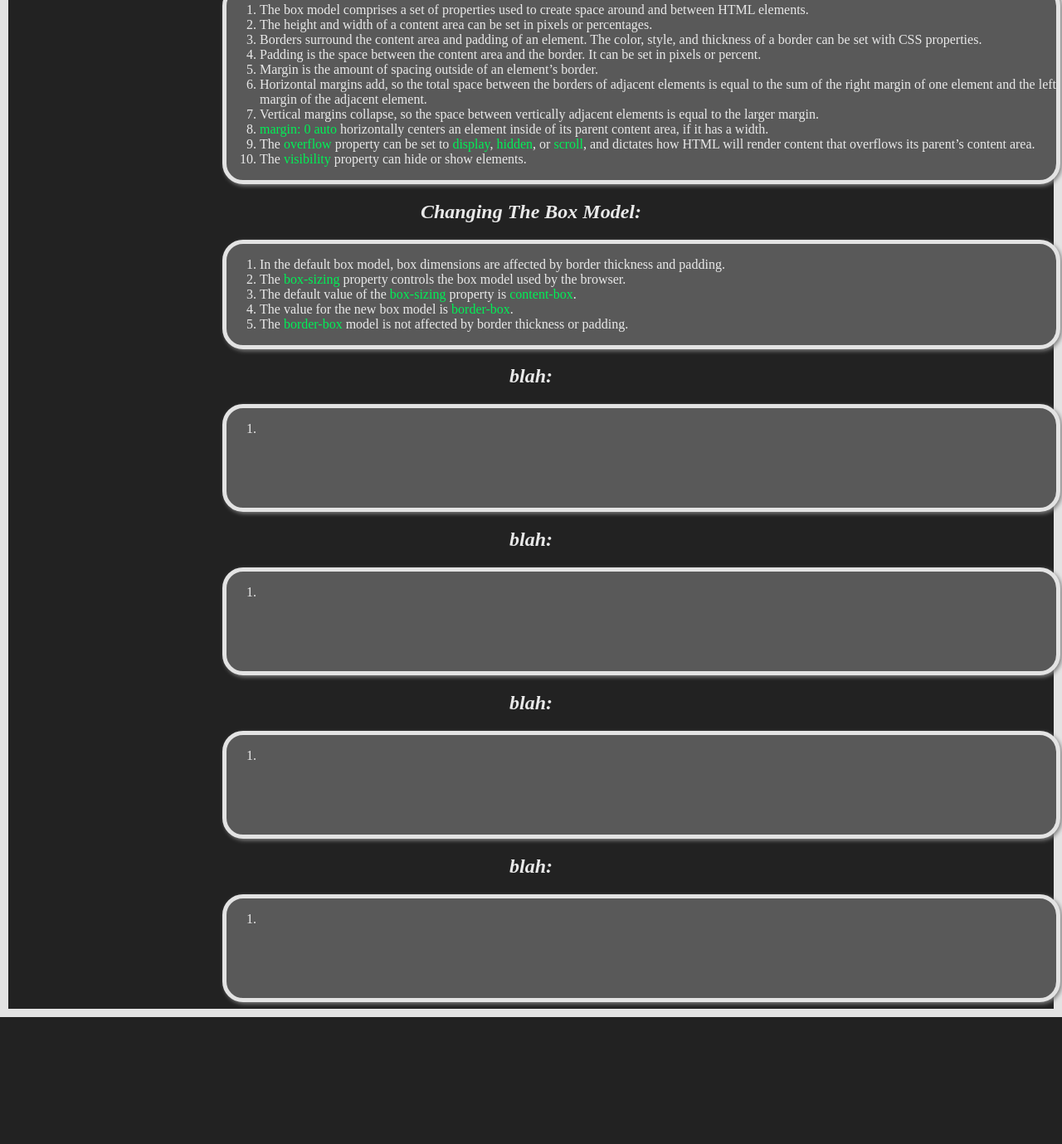
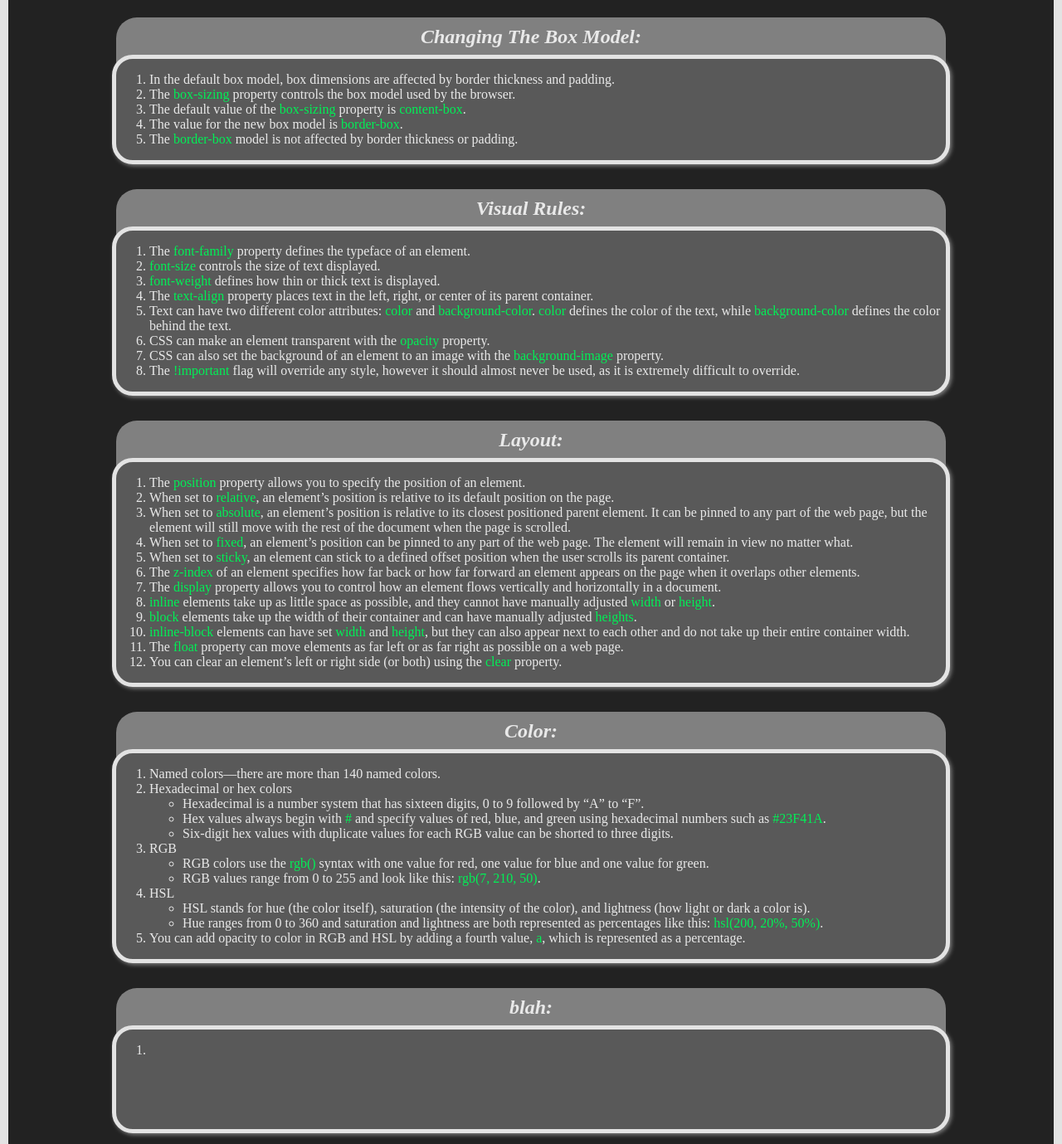
Before and after one commit to ButterFlyBoi417/Html-Review-Website, a plain HTML site: page CSS_Rev.html in a window 1280 px wide. Shown: the part 1418-2797 px from the top of the page at 83% size. Before the commit the page ends 2644 px from the top, so only its background shows below. Drawn offline with Linux system fonts and the light colour scheme.

Commit message:
Added more review

```diff
--- a/CSS_Rev.html
+++ b/CSS_Rev.html
@@ -70,20 +70,6 @@
 		</ol>
 	</section>
 
-	<h2><em>Visual Rules:</em></h2>
-	<section id="visualRules">
-		<ol>
-			<li>The <font class='ref'>font-family</font> property defines the typeface of an element.</li>
-			<li><font class='ref'>font-size</font> controls the size of text displayed.</li>
-			<li><font class='ref'>font-weight</font> defines how thin or thick text is displayed.</li>
-			<li>The <font class='ref'>text-align</font> property places text in the left, right, or center of its parent container.</li>
-			<li>Text can have two different color attributes: <font class='ref'>color</font> and <font class='ref'>background-color</font>. <font class='ref'>color</font> defines the color of the text, while <font class='ref'>background-color</font> defines the color behind the text.</li>
-			<li>CSS can make an element transparent with the <font class='ref'>opacity</font> property.</li>
-			<li>CSS can also set the background of an element to an image with the <font class='ref'>background-image</font> property.</li>
-			<li>The <font class='ref'>!important</font> flag will override any style, however it should almost never be used, as it is extremely difficult to override.</li>
-		</ol>
-	</section>
-
 	<h2><em>The Box Model:</em></h2>
 	<section id="theBoxModel">
 		<ol>
@@ -108,6 +94,70 @@
 			<li>The default value of the <font class='ref'>box-sizing</font> property is <font class='ref'>content-box</font>.</li>
 			<li>The value for the new box model is <font class='ref'>border-box</font>.</li>
 			<li>The <font class='ref'>border-box</font> model is not affected by border thickness or padding.</li>
+		</ol>
+	</section>
+
+	<h2><em>Visual Rules:</em></h2>
+	<section id="VisualRules">
+		<ol>
+			<li>The <font class='ref'>font-family</font> property defines the typeface of an element.</li>
+			<li><font class='ref'>font-size</font> controls the size of text displayed.</li>
+			<li><font class='ref'>font-weight</font> defines how thin or thick text is displayed.</li>
+			<li>The <font class='ref'>text-align</font> property places text in the left, right, or center of its parent container.</li>
+			<li>Text can have two different color attributes: <font class='ref'>color</font> and <font class='ref'>background-color</font>. <font class='ref'>color</font> defines the color of the text, while <font class='ref'>background-color</font> defines the color behind the text.</li>
+			<li>CSS can make an element transparent with the <font class='ref'>opacity</font> property.</li>
+			<li>CSS can also set the background of an element to an image with the <font class='ref'>background-image</font> property.</li>
+			<li>The <font class='ref'>!important</font> flag will override any style, however it should almost never be used, as it is extremely difficult to override.</li>
+		</ol>
+	</section>
+
+	<h2><em>Layout:</em></h2>
+	<section id="layout">
+		<ol>
+			<li>The <font class='ref'>position</font> property allows you to specify the position of an element.</li>
+			<li>When set to <font class='ref'>relative</font>, an element’s position is relative to its default position on the page.</li>
+			<li>When set to <font class='ref'>absolute</font>, an element’s position is relative to its closest positioned parent element. It can be pinned to any part of the web page, but the element will still move with the rest of the document when the page is scrolled.</li>
+			<li>When set to <font class='ref'>fixed</font>, an element’s position can be pinned to any part of the web page. The element will remain in view no matter what.</li>
+			<li>When set to <font class='ref'>sticky</font>, an element can stick to a defined offset position when the user scrolls its parent container.</li>
+			<li>The <font class='ref'>z-index</font> of an element specifies how far back or how far forward an element appears on the page when it overlaps other elements.</li>
+			<li>The <font class='ref'>display</font> property allows you to control how an element flows vertically and horizontally in a document.</li>
+			<li><font class='ref'>inline</font> elements take up as little space as possible, and they cannot have manually adjusted <font class='ref'>width</font> or <font class='ref'>height</font>.</li>
+			<li><font class='ref'>block</font> elements take up the width of their container and can have manually adjusted <font class='ref'>heights</font>.</li>
+			<li><font class='ref'>inline-block</font> elements can have set <font class='ref'>width</font> and <font class='ref'>height</font>, but they can also appear next to each other and do not take up their entire container width.</li>
+			<li>The <font class='ref'>float</font> property can move elements as far left or as far right as possible on a web page.</li>
+			<li>You can clear an element’s left or right side (or both) using the <font class='ref'>clear</font> property.</li>
+		</ol>
+	</section>
+
+	<h2><em>Color:</em></h2>
+	<section id="color">
+		<ol>
+			<li>Named colors—there are more than 140 named colors.</li>
+			<li>Hexadecimal or hex colors</li>
+			<ul>
+				<li>Hexadecimal is a number system that has sixteen digits, 0 to 9 followed by “A” to “F”.</li>
+				<li>Hex values always begin with <font class='ref'>#</font> and specify values of red, blue, and green using hexadecimal numbers such as <font class='ref'>#23F41A</font>.</li>
+				<li>Six-digit hex values with duplicate values for each RGB value can be shorted to three digits.</li>
+			</ul>
+			<li>RGB</li>
+			<ul>
+				<li>RGB colors use the <font class='ref'>rgb()</font> syntax with one value for red, one value for blue and one value for green.</li>
+				<li>RGB values range from 0 to 255 and look like this: <font class='ref'>rgb(7, 210, 50)</font>.</li>
+			</ul>
+			<li>HSL</li>
+			<ul>
+				<li>HSL stands for hue (the color itself), saturation (the intensity of the color), and lightness (how light or dark a color is).</li>
+				<li>Hue ranges from 0 to 360 and saturation and lightness are both represented as percentages like this: <font class='ref'>hsl(200, 20%, 50%)</font>.</li>
+			</ul>
+			<li>You can add opacity to color in RGB and HSL by adding a fourth value, <font class='ref'>a</font>, which is represented as a percentage.</li>
+
+		</ol>
+	</section>
+
+	<h2><em>blah:</em></h2>
+	<section id="blah">
+		<ol>
+			<li></li>
 		</ol>
 	</section>
 
--- a/htmlReviewStyles.css
+++ b/htmlReviewStyles.css
@@ -1,5 +1,14 @@
 h2 {
+	background-color: grey;
+	width: 1000px;
+	height: 40px;
+	padding-top: 10px;
+	padding-bottom: 10px;
+	border-radius: 25px 25px 0px 0px;
 	text-align: center;
+	margin: 0 auto;
+	margin-bottom: -15px;
+	margin-top: 30px;
 }
 
 .ref {
@@ -35,6 +44,10 @@ a {
 	padding-left: 20px;
 }
 
+#mdn {
+	display: inline-block;
+}
+
 #Table_of_Contents {
 	border: 5px solid #e3e3e3;
 	width: 400px;
@@ -64,7 +77,7 @@ a {
 	width: 1000px; height: 350px;
 	background-color: #595959;
 	border-radius: 25px;
-	margin-left: 250px;
+	margin: 0 auto;
 	box-shadow: 2px 2px 5px grey;
 }
 
@@ -74,7 +87,7 @@ a {
 	height: 180px;
 	background-color: #595959;
 	border-radius: 25px;
-	margin-left: 250px;
+	margin: 0 auto;
 	box-shadow: 2px 2px 5px grey;
 }
 
@@ -84,7 +97,7 @@ a {
 	height: 240px;
 	background-color: #595959;
 	border-radius: 25px;
-	margin-left: 250px;
+	margin: 0 auto;
 	box-shadow: 2px 2px 5px grey;
 }
 
@@ -94,7 +107,7 @@ a {
 	height: 240px;
 	background-color: #595959;
 	border-radius: 25px;
-	margin-left: 250px;
+	margin: 0 auto;
 	box-shadow: 2px 2px 5px grey;
 }
 
@@ -103,7 +116,7 @@ a {
 	width: 1000px; height: 220px;
 	background-color: #595959;
 	border-radius: 25px;
-	margin-left: 250px;
+	margin: 0 auto;
 	box-shadow: 2px 2px 5px grey;
 }
 
@@ -113,7 +126,7 @@ a {
 	height: 120px;
 	background-color: #595959;
 	border-radius: 25px;
-	margin-left: 250px;
+	margin: 0 auto;
 	box-shadow: 2px 2px 5px grey;
 }
 
@@ -123,7 +136,7 @@ a {
 	height: 120px;
 	background-color: #595959;
 	border-radius: 25px;
-	margin-left: 250px;
+	margin: 0 auto;
 	box-shadow: 2px 2px 5px grey;
 }
 
@@ -133,7 +146,7 @@ a {
 	height: 225px;
 	background-color: #595959;
 	border-radius: 25px;
-	margin-left: 250px;
+	margin: 0 auto;
 	box-shadow: 2px 2px 5px grey;
 }
 
@@ -143,7 +156,7 @@ a {
 	height: 210px;
 	background-color: #595959;
 	border-radius: 25px;
-	margin-left: 250px;
+	margin: 0 auto;
 	box-shadow: 2px 2px 5px grey;
 }
 
@@ -153,7 +166,7 @@ a {
 	height: 250px;
 	background-color: #595959;
 	border-radius: 25px;
-	margin-left: 250px;
+	margin: 0 auto;
 	box-shadow: 2px 2px 5px grey;
 }
 
@@ -163,7 +176,7 @@ a {
 	height: 195px;
 	background-color: #595959;
 	border-radius: 25px;
-	margin-left: 250px;
+	margin: 0 auto;
 	box-shadow: 2px 2px 5px grey;
 }
 
@@ -175,7 +188,7 @@ a {
 	max-height: 300px;
 	background-color: #595959;
 	border-radius: 25px;
-	margin-left: 250px;
+	margin: 0 auto;
 	box-shadow: 2px 2px 5px grey;
 }
 
@@ -187,7 +200,43 @@ a {
 	max-height: 300px;
 	background-color: #595959;
 	border-radius: 25px;
-	margin-left: 250px;
+	margin: 0 auto;
+	box-shadow: 2px 2px 5px grey;
+}
+
+#VisualRules {
+	border: 5px solid #e3e3e3;
+	min-width: 1000px;
+	max-width: 1000px;
+	min-height: 120px;
+	max-height: 300px;
+	background-color: #595959;
+	border-radius: 25px;
+	margin: 0 auto;
+	box-shadow: 2px 2px 5px grey;
+}
+
+#layout {
+	border: 5px solid #e3e3e3;
+	min-width: 1000px;
+	max-width: 1000px;
+	min-height: 120px;
+	max-height: 300px;
+	background-color: #595959;
+	border-radius: 25px;
+	margin: 0 auto;
+	box-shadow: 2px 2px 5px grey;
+}
+
+#color {
+	border: 5px solid #e3e3e3;
+	min-width: 1000px;
+	max-width: 1000px;
+	min-height: 120px;
+	max-height: 300px;
+	background-color: #595959;
+	border-radius: 25px;
+	margin: 0 auto;
 	box-shadow: 2px 2px 5px grey;
 }
 
@@ -199,6 +248,6 @@ a {
 	max-height: 300px;
 	background-color: #595959;
 	border-radius: 25px;
-	margin-left: 250px;
+	margin: 0 auto;
 	box-shadow: 2px 2px 5px grey;
 }
```
